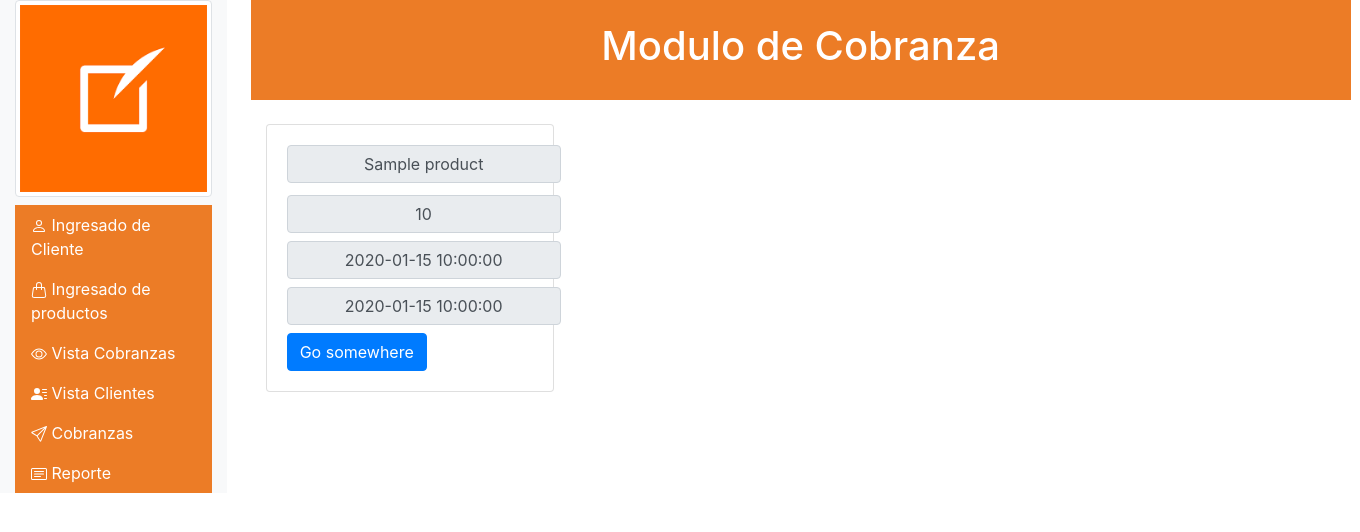
After one commit to danielvill/minitesis, a Flask app: page /admin/cobranza in a window 1360 px wide. The commit adds this page. Shown: the top 532 px of the page. Run offline with Flask 3, Linux system fonts and the light colour scheme; a database or web service that is not in the repository returns one stand-in record (values such as "Sample title"); some libraries are stand-ins or nearby versions.

Commit message:
Muestra de cobranza y mejora en la parte visual

```diff
--- a/app.py
+++ b/app.py
@@ -3,6 +3,7 @@ from controllers.database import dbConnection as dbase
 from modules.client import Client
 from modules.registro import Registro
 from modules.product import Product
+from modules.cobranza import Cobranza
 
 db = dbase()
 
@@ -192,21 +193,36 @@ def delete(product_nombre):
 @app.route('/edit/<string:product_nombre>', methods=['GET','POST'])
 def edit(product_nombre):
     products = db['products']
-    nombre_cliente = request.form['nombre']
-    codigos = request.form['codigo']
-    cantidades = request.form['cantidad']
-    precios = request.form['precio']
-    resultados = request.form['resultado']
-    total = request.form['total']
-    fecha_p = request.form['fecha_p']
-    fecha_co =request.form['fecha_co']
+    nombre_cliente = request.form.get('nombre')
+    codigos = request.form.get('codigo')
+    cantidades = request.form.get('cantidad')
+    precios = request.form.get('precio')
+    resultados = request.form.get('resultado')
+    total = request.form.get('total')
+    fecha_p = request.form.get('fecha_p')
+    fecha_co = request.form.get('fecha_co')
+    print("hola amigo")
 
     if nombre_cliente and codigos and cantidades and resultados and precios and total and fecha_p and fecha_co:
         products.update_one({'nombre': product_nombre}, {'$set': {'nombre': nombre_cliente, 'codigo': codigos, 'cantidad': cantidades ,'precio':precios,'resultado':resultados, 'total':total ,'fecha_p':fecha_p, 'fecha_co':fecha_co  }})
         return redirect(url_for('pago'))
     else:
-        return print('No se muestra nada')
 
+        return 'No se muestra nada'
+
+# Modulo de cobranza y muestra del form
+@app.route('/admin/cobranza')
+def cobranza():
+    products =db.products.find()
+    return render_template('admin/cobranza.html', products=products)
+
+
+
+
+#Modulo de reporte
+@app.route('/admin/reporte')
+def reporte():
+    return render_template('admin/reporte.html')
 
 
 
--- /dev/null
+++ b/templates/admin/cobranza.html
@@ -0,0 +1,44 @@
+{% extends "admin/layout.html" %}
+
+{% block content %}
+
+<main role="main" class="col-md-9 ml-sm-auto col-lg-10 px-4" id="main-content">
+    <div class="cover">
+        <br>
+        <br>
+        <h1>Modulo de Cobranza</h1>
+    </div>
+    <br>
+
+    <div class="container">
+        <div class="row">
+            {% set grouped_products = {} %}
+            {% for product in products %}
+            {%- set key_tuple = (product.nombre, product.total,product.fecha_co,product.fecha_p) %}
+            {%- if key_tuple not in grouped_products %}
+            {%- set _ = grouped_products.update({key_tuple: []}) %}
+            {%- endif %}
+            {%- set _ = grouped_products[key_tuple].append(product) %}
+            {% endfor %}
+            {% for keys, productos in grouped_products.items() %}
+            <div class="col-lg-4">
+                <div class="card" style="width: 18rem;">
+                    <div class="card-body">
+                        <h5 class="card-title"><input type="text" class="input-group-text" value="{{ keys[0] }}" name="nombre"></h5>
+                        <label for=""><input type="text" class="input-group-text" value="{{ keys[1] }}" name="total"></label>
+                        <label for="fecha_p"><input type="text" class="input-group-text" value="{{keys[2]}}" name="fecha_p"></label>
+                        <label for="fecha_co"><input type="text" class="input-group-text" value="{{keys[3]}}" name="fecha_co"></label>
+                        <a href="#" class="btn btn-primary">Go somewhere</a>
+                    </div>
+                </div>
+            </div>
+            {% if loop.index % 3 == 0 %}
+                </div>
+                <div class="row">
+            {% endif %}
+            {% endfor %}
+        </div>
+    </div>
+
+</main>
+{% endblock %}
--- a/templates/admin/layout.html
+++ b/templates/admin/layout.html
@@ -6,7 +6,7 @@
 
     <link rel="stylesheet" href="/static/css/menu.css">
     <link rel="stylesheet" href="/static/css/portada.css">
-    <link rel="stylesheet" href="/static/css/producto.css">
+    <link rel="stylesheet" href="/static/css/v_client.css">
     <link rel="stylesheet" href="https://maxcdn.bootstrapcdn.com/bootstrap/4.5.2/css/bootstrap.min.css">
     <script src="https://ajax.googleapis.com/ajax/libs/jquery/3.5.1/jquery.min.js"></script>
     <script src="https://cdnjs.cloudflare.com/ajax/libs/popper.js/1.16.0/umd/popper.min.js"></script>
@@ -79,11 +79,11 @@
                           </a>
                         </li>
                         <li class="nav-item">
-                          <a class="nav-link" href="./envio_co">
+                          <a class="nav-link" href="./cobranza">
                             <svg xmlns="http://www.w3.org/2000/svg" width="16" height="16" fill="currentColor" class="bi bi-send" viewBox="0 0 16 16">
                               <path d="M15.854.146a.5.5 0 0 1 .11.54l-5.819 14.547a.75.75 0 0 1-1.329.124l-3.178-4.995L.643 7.184a.75.75 0 0 1 .124-1.33L15.314.037a.5.5 0 0 1 .54.11ZM6.636 10.07l2.761 4.338L14.13 2.576zm6.787-8.201L1.591 6.602l4.339 2.76 7.494-7.493Z"/>
                             </svg>
-                            Envio Cobranzas
+                            Cobranzas
                           </a>
                         </li>
                         <li class="nav-item">
```
Also changed, not shown: modules/cobranza.py (+7 -2 lines).
